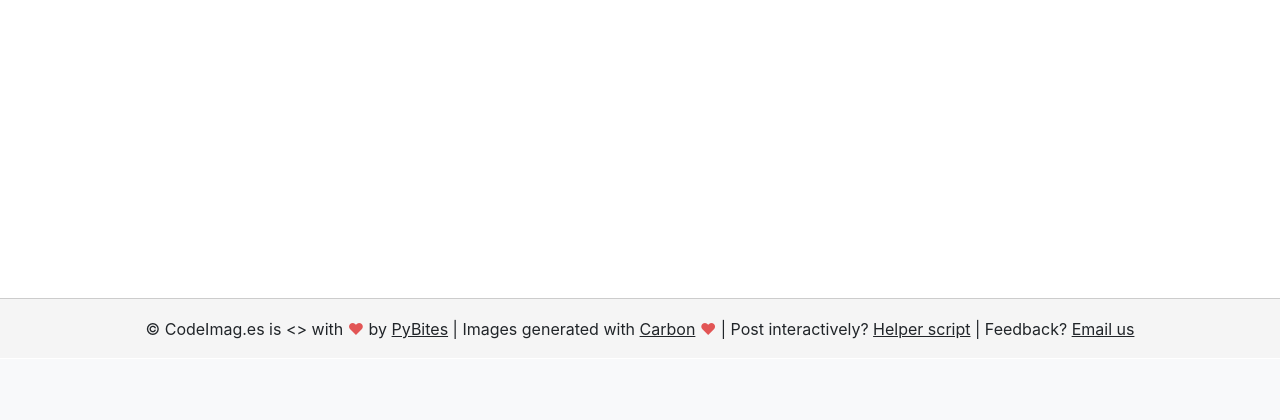
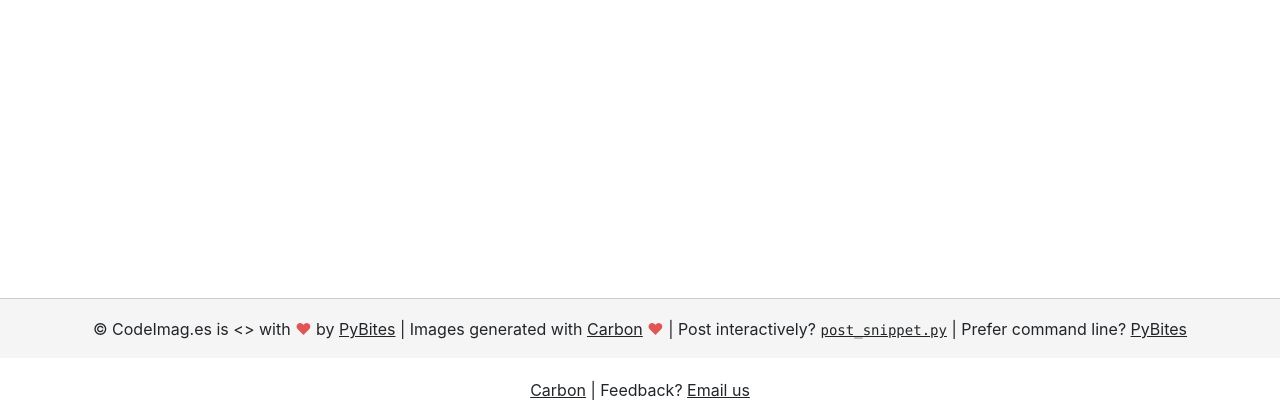
Before and after one commit to bbelderbos/codeimag.es, a FastAPI app: page / in a window 1280 px wide. Shown: the part 442-862 px from the top of the page. Before the commit the page ends 781 px from the top, so only its background shows below. Run offline with FastAPI, Linux system fonts and the light colour scheme; data that the repository does not hold is empty; some libraries are stand-ins or nearby versions.

Commit message:
update footer

```diff
--- a/templates/tips.html
+++ b/templates/tips.html
@@ -114,7 +114,8 @@
       <div class="container">
         <p>&copy; CodeImag.es is &lt;&gt; with <span style="color: #e25555;">&hearts;</span> by <a href="https://pybit.es/" target="_blank">PyBites</a>
         | Images generated with <a href="https://carbon.now.sh/" target="_blank">Carbon</a> <span style="color: #e25555;">&hearts;</span>
-        | Post interactively? <a href="https://gist.github.com/bbelderbos/27717eef2dcb56d1fb519798df33193c" target="_blank">Helper script</a>
+        | Post interactively? <a href="https://gist.github.com/bbelderbos/27717eef2dcb56d1fb519798df33193c" target="_blank"><code>post_snippet.py</code></a>
+        | Prefer command line? <a href="https://github.com/PyBites-Open-Source/pybites-carbon" target="_blank">PyBites Carbon</a>
         | Feedback? <a href="mailto:support@pybit.es?subject=Please%20help">Email us</a>
       </div>
     </footer>
```
